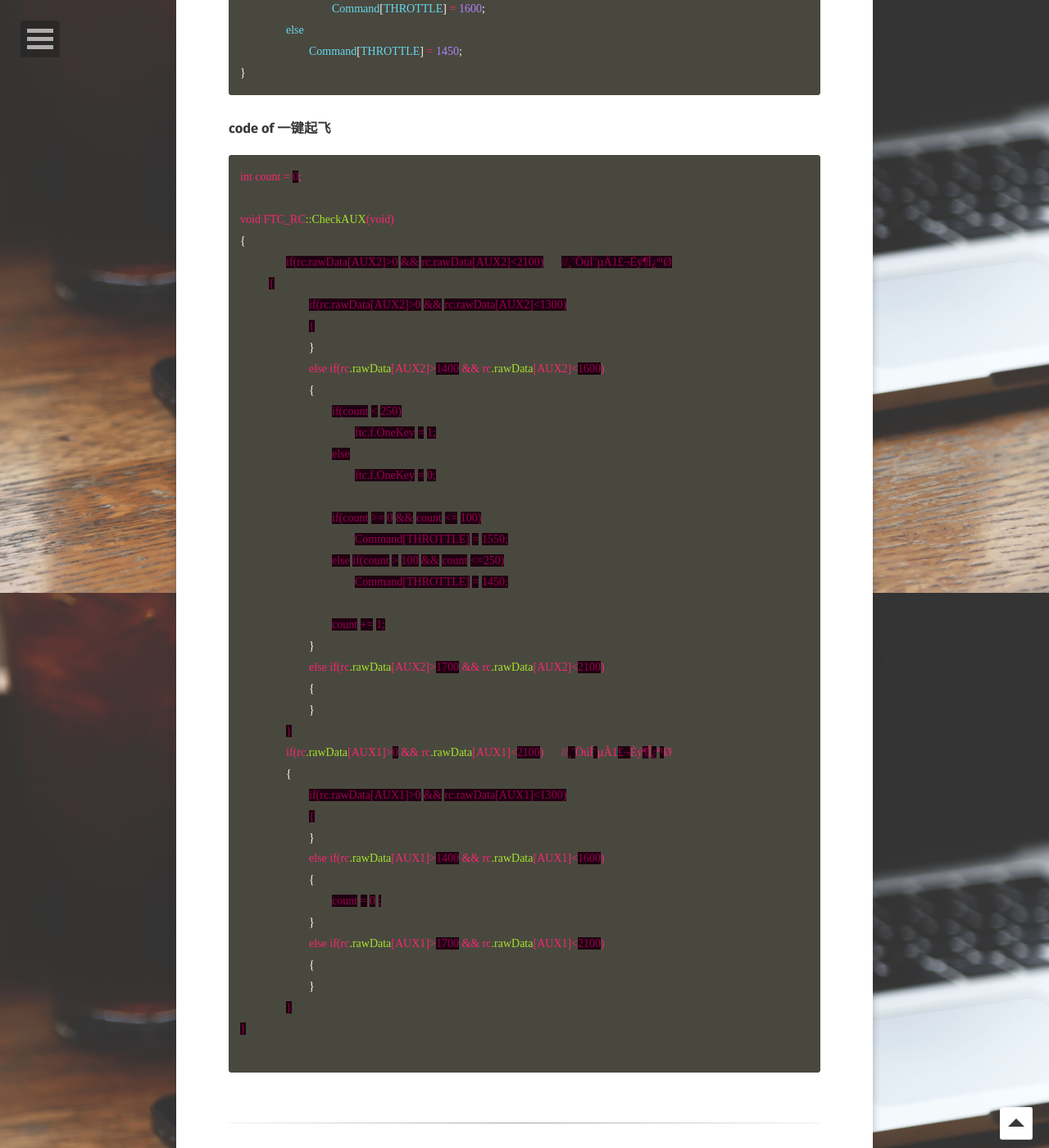
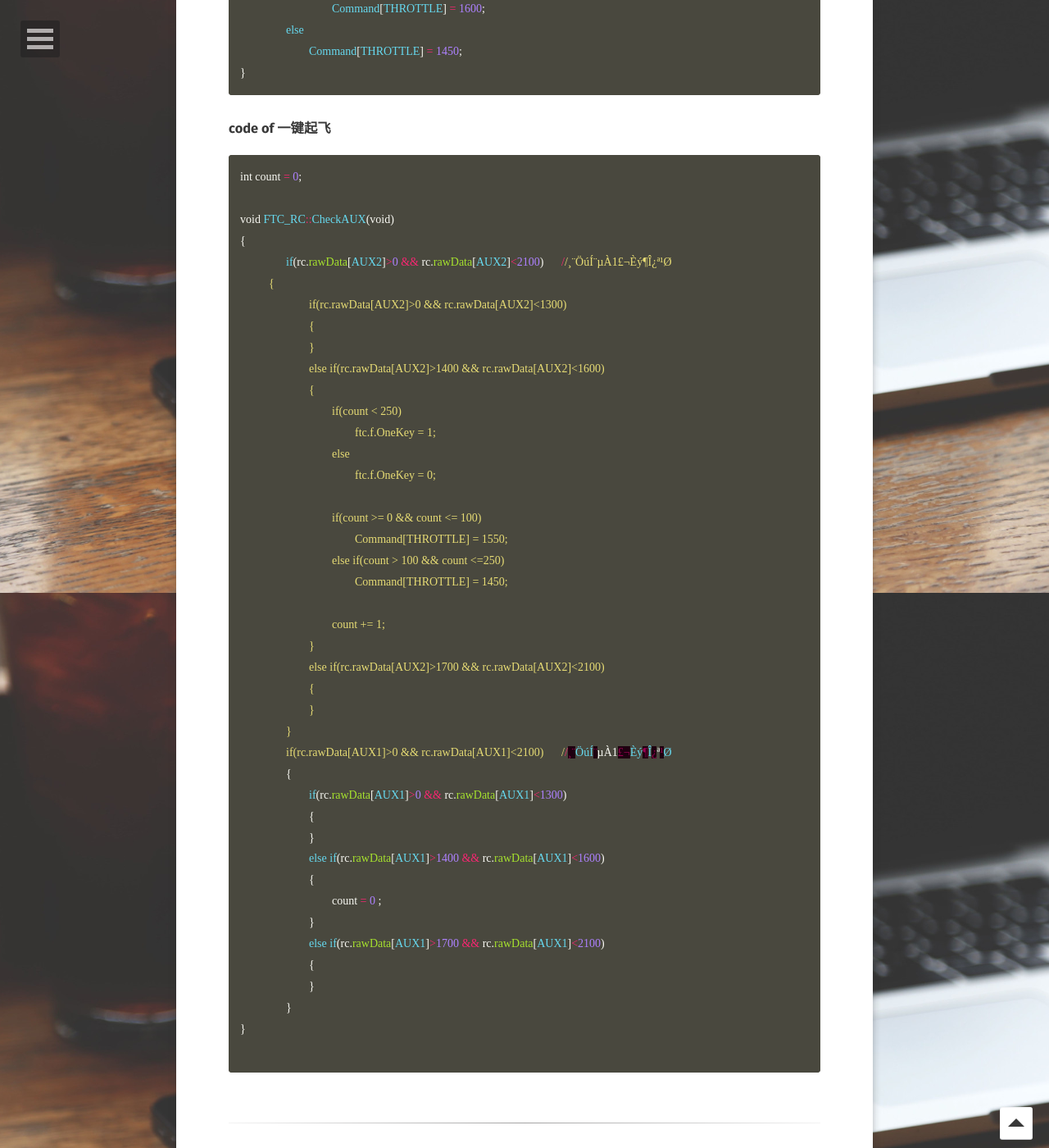
Before and after one commit to wangrx33/wangrx33.github-io, a Jekyll site: the page built from code_of_flight.md, in a window 1280 px wide and 1400 px high, scrolled down 1077 px. Shown: the whole window at 82% size. Built offline with Jekyll 4.4.1, drawn with Linux system fonts in a browser that asks for light colours; some web fonts are replaced; comment, search, counter and statistics services are not loaded.

Commit message:
Update code_of_flight.md

```diff
--- a/code_of_flight.md
+++ b/code_of_flight.md
@@ -45,7 +45,7 @@ void FTC_RC::CheckACC(void)
 ###  code of 一键起飞
 
 
-~~~ css
+~~~ ruby
 int count = 0;
 
 void FTC_RC::CheckAUX(void)
```
